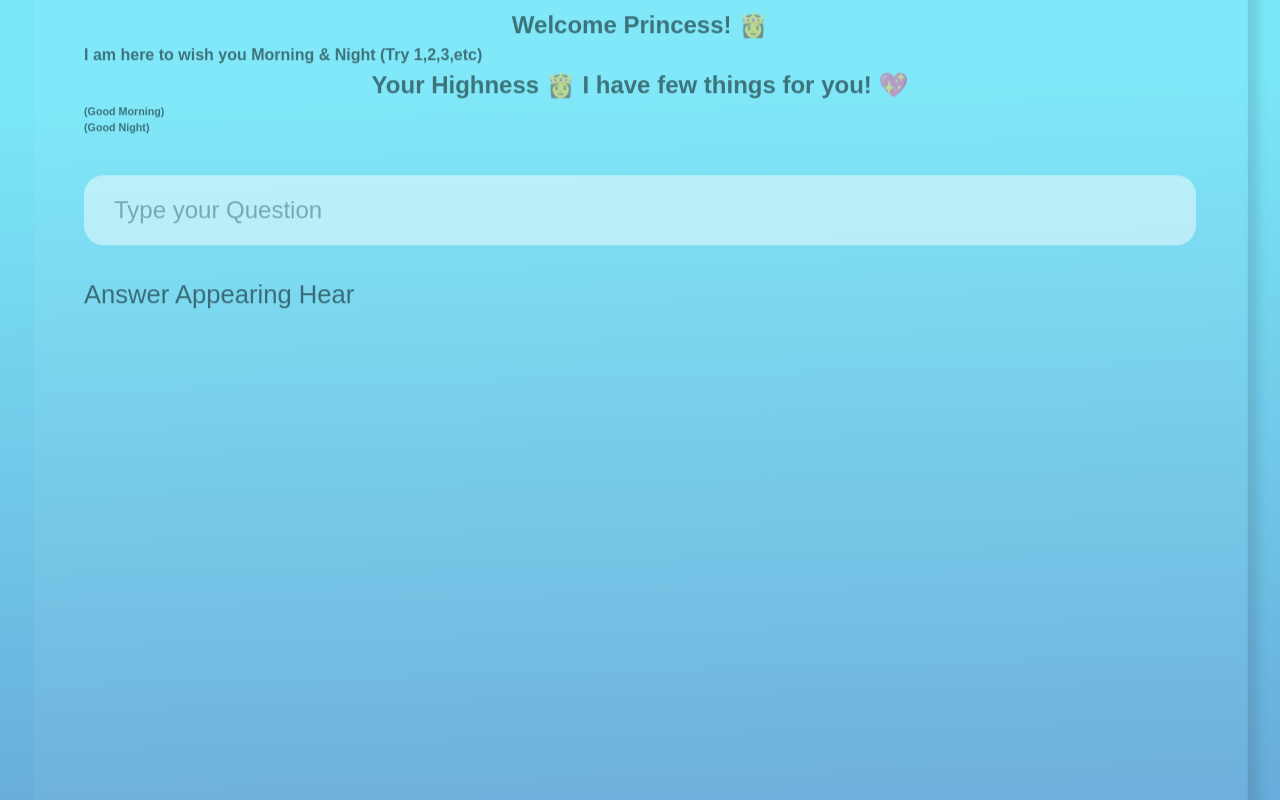
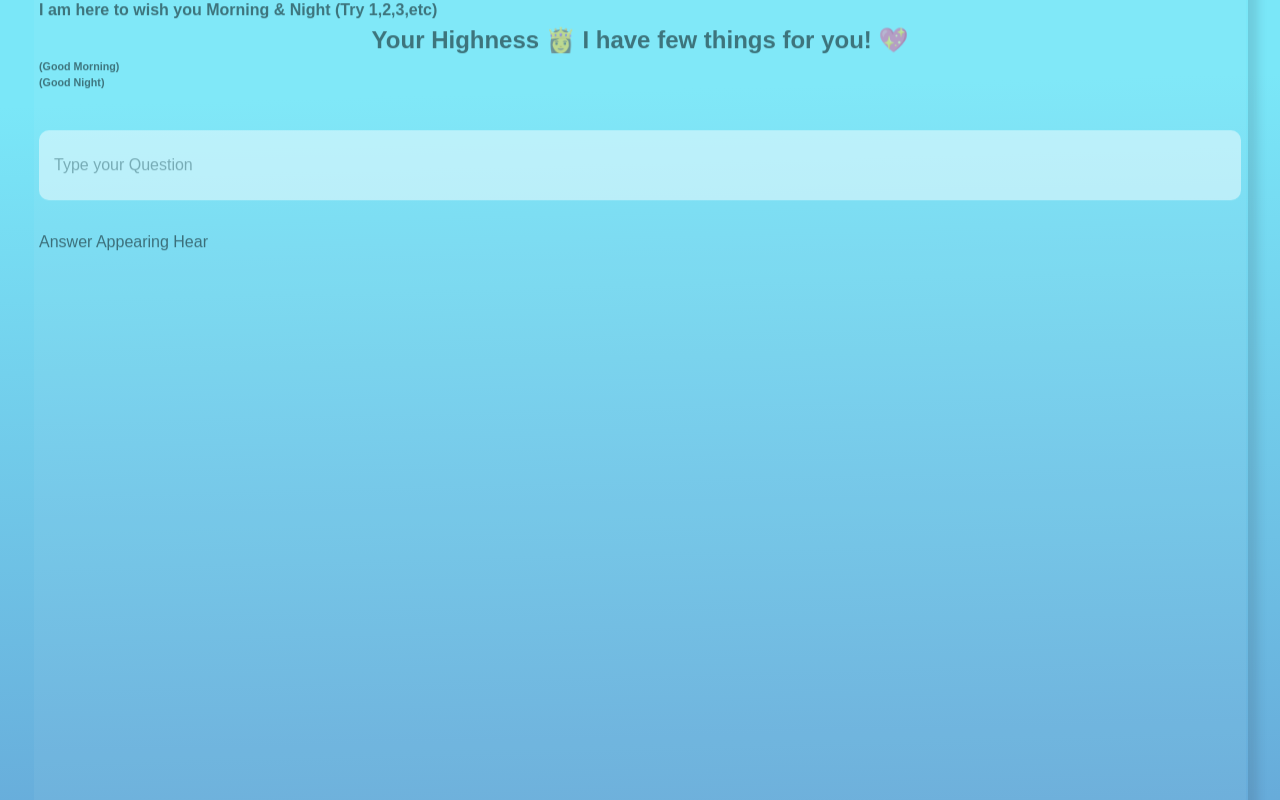
Before and after one commit to raghib122/Genie, a plain HTML site: page index.html in a window 1280 px wide. Shown: the top 800 px of the page. Drawn offline with Linux system fonts and the light colour scheme.

Commit message:
Update style.css

```diff
--- a/style.css
+++ b/style.css
@@ -23,7 +23,7 @@
     width: 100%;
     height: 100%;
     background-color: rgba(255, 255, 255, 0.1);
-    padding: 50px;
+    padding: 5px;
     color: #000;
     border-radius: 9px;
     backdrop-filter: blur(50px);
@@ -68,13 +68,13 @@
     width: 100%;
     height: 70px;
     border: none;
-    padding-left: 30px;
+    padding-left: 15px;
     padding-top: 0;
     outline: none;
-    font-size: 1.5rem;
-    border-radius: 20px;
+    font-size: 1rem;
+    border-radius: 10px;
     }
     .glass p {
-    font-size: 1.6rem;
+    font-size: 1rem;
     margin-top: 30px;
     }
```
